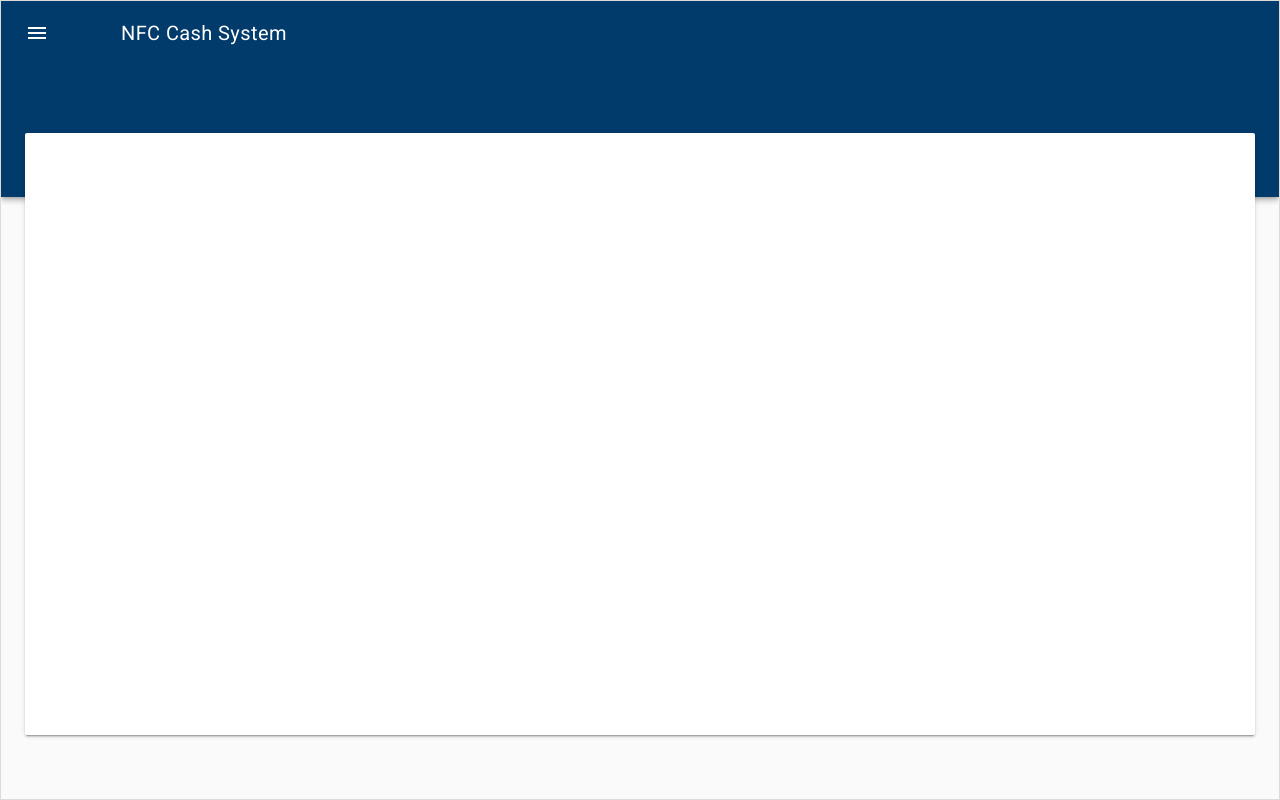
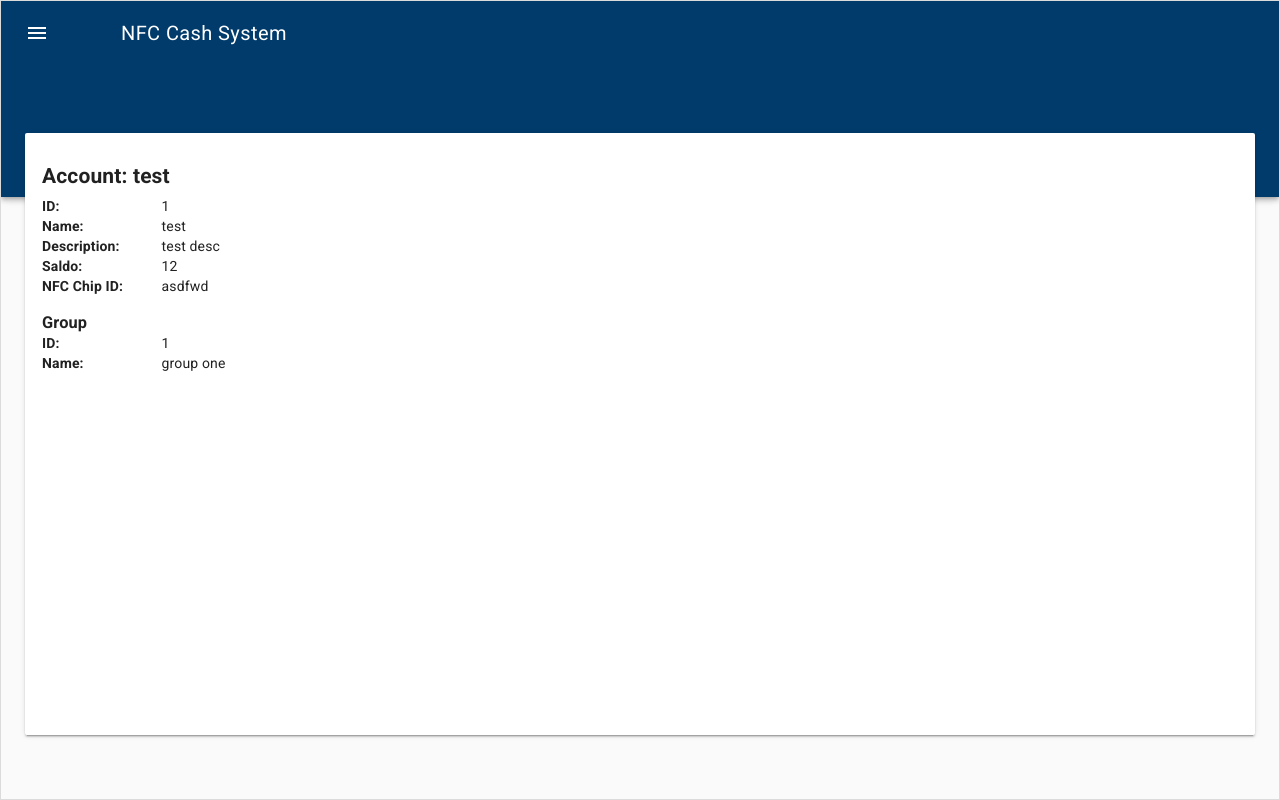
Before and after one commit to jheimbach/nfc-cash-system, a Vue app in the folder ui/: page /account/1 in a window 1280 px wide. Built offline with nearby package versions, Linux system fonts and the light colour scheme.

Commit message:
add account detail page

```diff
--- /dev/null
+++ b/ui/src/components/AccountDetailList.vue
@@ -0,0 +1,77 @@
+<template>
+  <div class="account-details">
+    <div class="title">
+      <h2>Account: {{account.name}}</h2>
+    </div>
+    <div class="row">
+      <div class="col field-name">ID:</div>
+      <div class="col field-value">{{account.id}}</div>
+    </div>
+    <div class="row">
+      <div class="col field-name">Name:</div>
+      <div class="col field-value">{{account.name}}</div>
+    </div>
+    <div class="row">
+      <div class="col field-name">Description:</div>
+      <div class="col field-value">{{account.description}}</div>
+    </div>
+    <div class="row">
+      <div class="col field-name">Saldo:</div>
+      <div class="col field-value">{{account.saldo}}</div>
+    </div>
+    <div class="row">
+      <div class="col field-name">NFC Chip ID:</div>
+      <div class="col field-value">{{account.nfcChipId}}</div>
+    </div>
+    <div class="group-details">
+      <h3>Group</h3>
+      <group-detail-list :group="account.group"/>
+    </div>
+  </div>
+</template>
+
+<script lang="ts">
+import { Component, Prop, Vue } from 'vue-property-decorator'
+import Account from '../data/account'
+import GroupDetailList from '@/components/GroupDetailList.vue'
+
+@Component({
+  components: { GroupDetailList }
+})
+export default class AccountDetailList extends Vue {
+  @Prop() account!: Account
+}
+</script>
+
+<style scoped lang="scss">
+  .account-details {
+    display: flex;
+    flex-direction: column;
+
+    .row {
+      display: flex;
+      flex-direction: row;
+
+      .field-name {
+        width: 10%;
+        font-weight: bold;
+      }
+
+      .field-value {
+        flex: 1;
+      }
+    }
+
+    .title {
+      h2 {
+        margin-bottom: 10px;
+      }
+    }
+
+    .group-details {
+      h3 {
+        margin-bottom: 0;
+      }
+    }
+  }
+</style>
--- a/ui/src/components/DeleteConfirmation.vue
+++ b/ui/src/components/DeleteConfirmation.vue
@@ -1,5 +1,5 @@
 <template>
-  <div>
+  <div class="delete-btn">
     <md-dialog-confirm
       :md-active.sync="active"
       :md-title=title
@@ -29,5 +29,7 @@ export default class DeleteConfirmation extends Vue {
 </script>
 
 <style scoped>
-
+  .delete-btn {
+    display: inline-block;
+  }
 </style>
--- /dev/null
+++ b/ui/src/components/GroupDetailList.vue
@@ -0,0 +1,62 @@
+<template>
+  <div class="group-detail">
+    <div class="row">
+      <div class="col field-name">ID:</div>
+      <div class="col field-value">{{group.id}}</div>
+    </div>
+    <div class="row">
+      <div class="col field-name">Name:</div>
+      <div class="col field-value">{{group.name}}</div>
+    </div>
+    <div class="row" v-if="showDescription && group.description != null">
+      <div class="col field-name">Description:</div>
+      <div class="col field-value">{{group.description}}</div>
+    </div>
+    <div class="row" v-if="showCanOverDraw">
+      <div class="col field-name">Can overdraw?:</div>
+      <div class="col field-value">{{group.canOverdraw? 'Yes': 'No'}}</div>
+    </div>
+  </div>
+</template>
+
+<script lang="ts">
+import { Component, Prop, Vue } from 'vue-property-decorator'
+import Group from '../data/group'
+
+@Component
+export default class GroupDetailList extends Vue {
+  @Prop() showDescription: boolean = false
+  @Prop() showCanOverDraw: boolean = false
+  @Prop() class: string = ''
+  @Prop() group!: Group
+
+  created() {
+    if (this.class !== '') {
+      this.class = 'group-detail'
+    } else {
+      this.class = this.class + ' group-detail'
+    }
+  }
+}
+</script>
+
+<style scoped lang="scss">
+  .group-detail {
+    display: flex;
+    flex-direction: column;
+
+    .row {
+      display: flex;
+      flex-direction: row;
+
+      .field-name {
+        width: 10%;
+        font-weight: bold;
+      }
+
+      .field-value {
+        flex: 1;
+      }
+    }
+  }
+</style>
--- a/ui/src/router/index.ts
+++ b/ui/src/router/index.ts
@@ -1,7 +1,8 @@
 import Vue from 'vue'
 import VueRouter, { RouteConfig, RouterOptions } from 'vue-router'
 import Home from '../views/Home.vue'
-
+import Accounts from '@/views/Accounts.vue'
+import AccountDetails from '@/views/Account.vue'
 Vue.use(VueRouter)
 
 const routes: RouteConfig[] = [
@@ -13,18 +14,12 @@ const routes: RouteConfig[] = [
   {
     path: '/accounts',
     name: 'accounts',
-    component: () => import(/* webpackChunkName: "accounts" */ '../views/Accounts.vue'),
-    children: [
-      {
-        path: '/:id',
-        component: () => import(/* webpackChunkName: "account_detail" */ '../views/Account.vue'),
-        children: [
-          {
-            path: '/edit'
-          }
-        ]
-      }
-    ]
+    component: Accounts
+  },
+  {
+    path: '/account/:id',
+    name: 'account',
+    component: AccountDetails
   },
   {
     path: '/groups',
--- a/ui/src/views/Account.vue
+++ b/ui/src/views/Account.vue
@@ -1,13 +1,36 @@
 <template>
-    <div>Account {{router.id}}</div>
+  <div>
+    <account-detail-list :account="account"/>
+    <!--<transaction-list :transactions="transactions"/>-->
+  </div>
 </template>
 
-<script>
-export default {
-  name: 'Account'
+<script lang="ts">
+import { Component, Vue } from 'vue-property-decorator'
+import Account from '@/data/account'
+import AccountDetailList from '@/components/AccountDetailList.vue'
+
+@Component({
+  components: { AccountDetailList }
+})
+export default class AccountCmp extends Vue {
+  account: Account = null
+
+  created() {
+    this.account = {
+      id: 1,
+      name: 'test',
+      description: 'test desc',
+      saldo: 12,
+      nfcChipId: 'asdfwd',
+      group: {
+        id: 1,
+        name: 'group one'
+      }
+    }
+  }
 }
 </script>
 
-<style scoped>
-
+<style scoped lang="scss">
 </style>
--- a/ui/src/views/Groups.vue
+++ b/ui/src/views/Groups.vue
@@ -20,7 +20,7 @@
         <md-table-cell md-label="ID" md-sort-by="id" md-numeric>{{ item.id }}</md-table-cell>
         <md-table-cell md-label="Name" md-sort-by="name">{{ item.name }}</md-table-cell>
         <md-table-cell md-label="Descripion" md-sort-by="description">{{ item.description }}</md-table-cell>
-        <md-table-cell md-label="Can overdraw" md-sort-by="can_overdraw">{{ item.can_overdraw ? 'Yes' :'No' }}
+        <md-table-cell md-label="Can overdraw" md-sort-by="can_overdraw">{{ item.canOverdraw ? 'Yes' :'No' }}
         </md-table-cell>
         <md-table-cell md-label="Actions">
           <md-button :to="accountsRoute(item.id)" class="md-icon-button ncs-secondary">
@@ -45,9 +45,60 @@ import Group from '../data/group'
 
 @Component
 export default class Groups extends Vue {
-  search?: string
+  search?: string = ''
   searched: Group[] = []
-  groups: Group[] = []
+  groups: Group[] = [
+    {
+      id: 1,
+      name: 'H2O Plus'
+    },
+    {
+      id: 2,
+      name: 'A-S Medication Solutions LLC',
+      description: 'E.E.S',
+      canOverdraw: true
+    },
+    {
+      id: 3,
+      name: 'Mylan Pharmaceuticals Inc.'
+    },
+    {
+      id: 4,
+      name: 'Mylan Pharmaceuticals Inc.',
+      description: 'Enalapril Maleate and Hydrochlorothiazide'
+    },
+    {
+      id: 5,
+      name: 'REMEDYREPACK INC.',
+      description: 'CELEBREX'
+    },
+    {
+      id: 6,
+      name: 'H E B',
+      description: 'night time'
+    },
+    {
+      id: 7,
+      name: 'PSS World Medical, Inc.',
+      canOverdraw: true
+    },
+    {
+      id: 8,
+      name: 'Kareway Product, Inc.',
+      description: 'Acetaminophen',
+      canOverdraw: true
+    },
+    {
+      id: 9,
+      name: 'Pharmacia and Upjohn Company'
+    },
+    {
+      id: 10,
+      name: 'Dolgencorp, Inc. (DOLLAR GENERAL & REXALL)',
+      description: 'Allergy Relief',
+      canOverdraw: true
+    }
+  ]
 
   searchOnTable() {
     if (this.search) {
--- a/ui/src/views/Transactions.vue
+++ b/ui/src/views/Transactions.vue
@@ -1477,7 +1477,7 @@ export default {
       this.searched = searchByName(this.groups, this.search)
     },
     accountsRoute (groupId) {
-      return `/accounts/${groupId}`
+      return `/accounts/details/${groupId}`
     }
   },
   created () {
```
